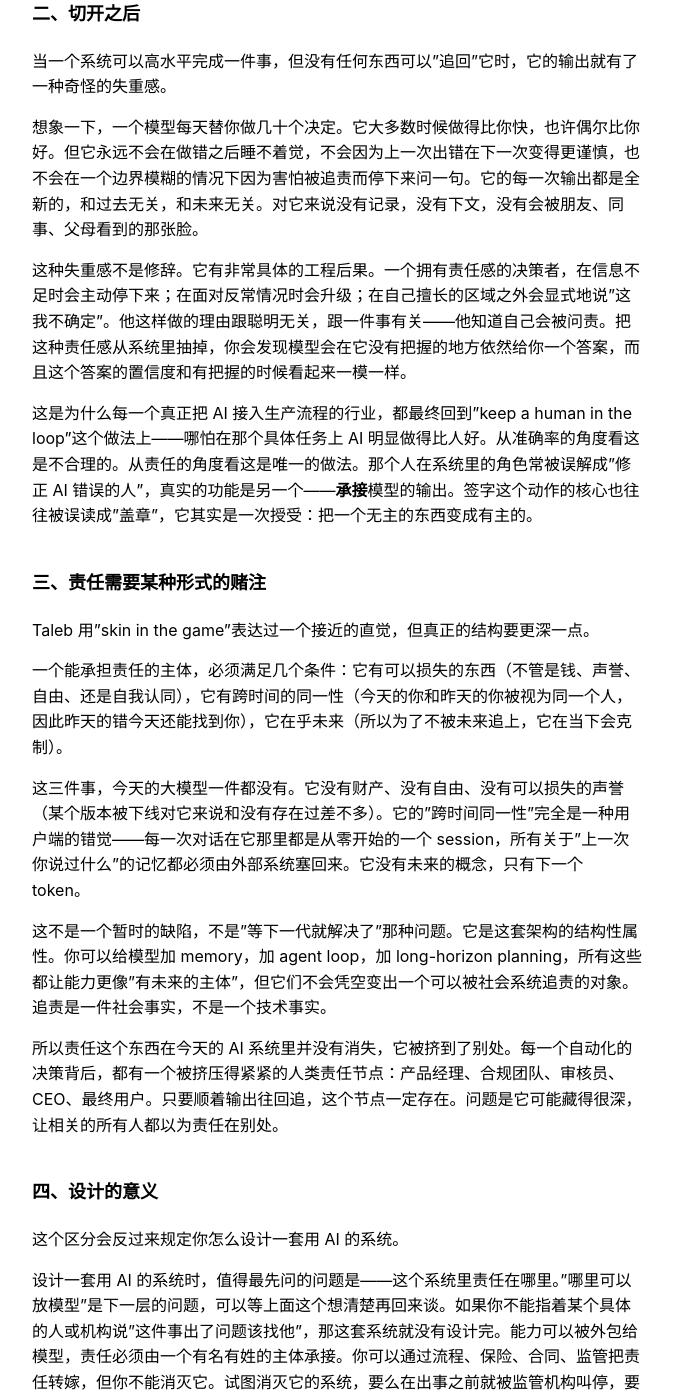
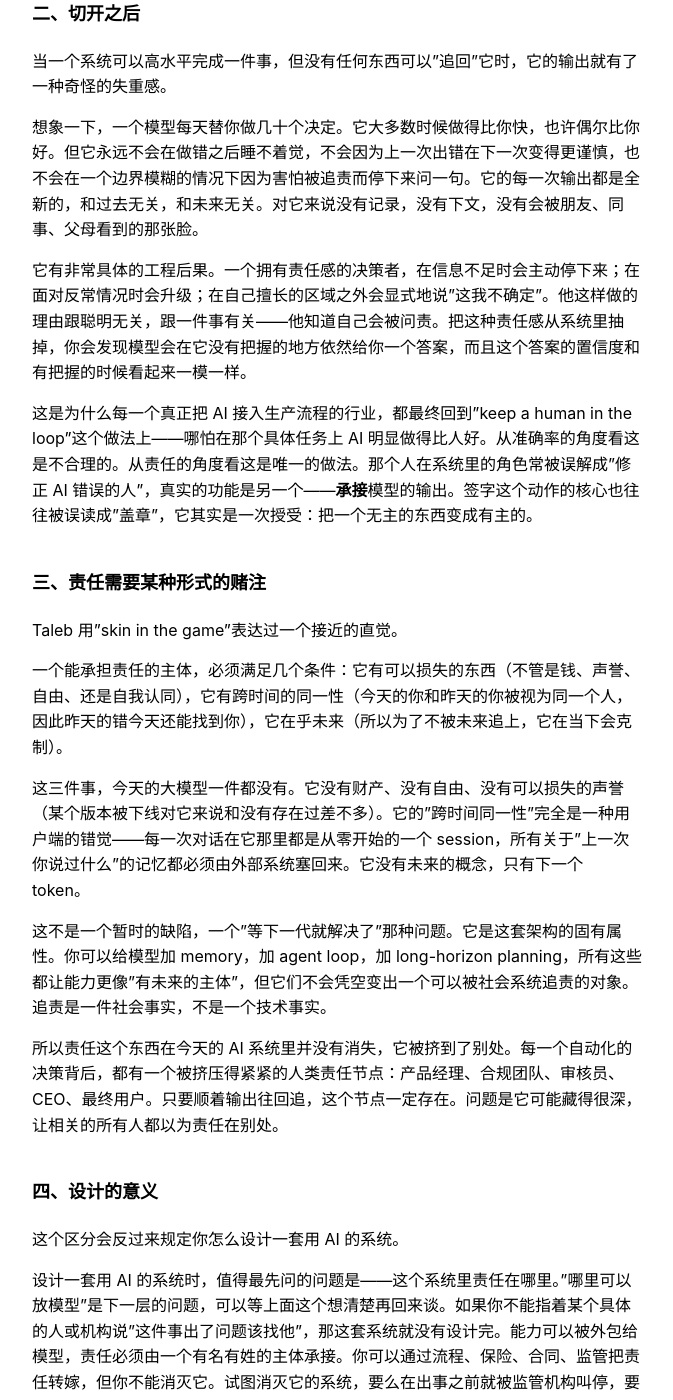
Before and after one commit to elemer1/elemer1.github.io, a Jekyll site: the page built from _markdown/从模型能力到责任能力.md, in a window 1280 px wide and 1400 px high, scrolled down 906 px. Shown: the whole window, without its empty margins (303-976 px from the left). Built offline with Jekyll 4.4.1, drawn with Linux system fonts in a browser that asks for light colours; some of the changed text lies outside the part shown.

Commit message:
Update 从模型能力到责任能力.md

```diff
--- a/_markdown/从模型能力到责任能力.md
+++ b/_markdown/从模型能力到责任能力.md
@@ -24,19 +24,19 @@ AI 把这个焊缝切开了。
 
 想象一下，一个模型每天替你做几十个决定。它大多数时候做得比你快，也许偶尔比你好。但它永远不会在做错之后睡不着觉，不会因为上一次出错在下一次变得更谨慎，也不会在一个边界模糊的情况下因为害怕被追责而停下来问一句。它的每一次输出都是全新的，和过去无关，和未来无关。对它来说没有记录，没有下文，没有会被朋友、同事、父母看到的那张脸。
 
-这种失重感不是修辞。它有非常具体的工程后果。一个拥有责任感的决策者，在信息不足时会主动停下来；在面对反常情况时会升级；在自己擅长的区域之外会显式地说"这我不确定"。他这样做的理由跟聪明无关，跟一件事有关——他知道自己会被问责。把这种责任感从系统里抽掉，你会发现模型会在它没有把握的地方依然给你一个答案，而且这个答案的置信度和有把握的时候看起来一模一样。
+它有非常具体的工程后果。一个拥有责任感的决策者，在信息不足时会主动停下来；在面对反常情况时会升级；在自己擅长的区域之外会显式地说"这我不确定"。他这样做的理由跟聪明无关，跟一件事有关——他知道自己会被问责。把这种责任感从系统里抽掉，你会发现模型会在它没有把握的地方依然给你一个答案，而且这个答案的置信度和有把握的时候看起来一模一样。
 
 这是为什么每一个真正把 AI 接入生产流程的行业，都最终回到"keep a human in the loop"这个做法上——哪怕在那个具体任务上 AI 明显做得比人好。从准确率的角度看这是不合理的。从责任的角度看这是唯一的做法。那个人在系统里的角色常被误解成"修正 AI 错误的人"，真实的功能是另一个——**承接**模型的输出。签字这个动作的核心也往往被误读成"盖章"，它其实是一次授受：把一个无主的东西变成有主的。
 
 ## 三、责任需要某种形式的赌注
 
-Taleb 用"skin in the game"表达过一个接近的直觉，但真正的结构要更深一点。
+Taleb 用"skin in the game"表达过一个接近的直觉。
 
 一个能承担责任的主体，必须满足几个条件：它有可以损失的东西（不管是钱、声誉、自由、还是自我认同），它有跨时间的同一性（今天的你和昨天的你被视为同一个人，因此昨天的错今天还能找到你），它在乎未来（所以为了不被未来追上，它在当下会克制）。
 
 这三件事，今天的大模型一件都没有。它没有财产、没有自由、没有可以损失的声誉（某个版本被下线对它来说和没有存在过差不多）。它的"跨时间同一性"完全是一种用户端的错觉——每一次对话在它那里都是从零开始的一个 session，所有关于"上一次你说过什么"的记忆都必须由外部系统塞回来。它没有未来的概念，只有下一个 token。
 
-这不是一个暂时的缺陷，不是"等下一代就解决了"那种问题。它是这套架构的结构性属性。你可以给模型加 memory，加 agent loop，加 long-horizon planning，所有这些都让能力更像"有未来的主体"，但它们不会凭空变出一个可以被社会系统追责的对象。追责是一件社会事实，不是一个技术事实。
+这不是一个暂时的缺陷，一个"等下一代就解决了"那种问题。它是这套架构的固有属性。你可以给模型加 memory，加 agent loop，加 long-horizon planning，所有这些都让能力更像"有未来的主体"，但它们不会凭空变出一个可以被社会系统追责的对象。追责是一件社会事实，不是一个技术事实。
 
 所以责任这个东西在今天的 AI 系统里并没有消失，它被挤到了别处。每一个自动化的决策背后，都有一个被挤压得紧紧的人类责任节点：产品经理、合规团队、审核员、CEO、最终用户。只要顺着输出往回追，这个节点一定存在。问题是它可能藏得很深，让相关的所有人都以为责任在别处。
 
@@ -52,7 +52,7 @@ Taleb 用"skin in the game"表达过一个接近的直觉，但真正的结构
 
 ## 五、被错位的对齐问题
 
-把这件事想明白之后，再回头看 AI alignment 这整套话语，会发现里面有个被错放的前提。
+再回头看 AI alignment 这整套话语，会发现里面有个被错放的前提。
 
 大部分对齐讨论在试图让模型本身承担责任——让它学会拒绝、让它内化价值观、让它在危险的请求面前自动停下来。这些工作有用，但它们在哲学上处理的是"能力的安全边界"，解决不了责任归属。一个永远不会拒绝危险请求的模型当然糟糕；一个能正确拒绝大多数危险请求的模型也仅仅是能力强而已，它不会因此变成一个可以为系统后果负责的主体。
 
```
Also changed, not shown: other parts of _markdown/从模型能力到责任能力.md (+1 -1 lines).
